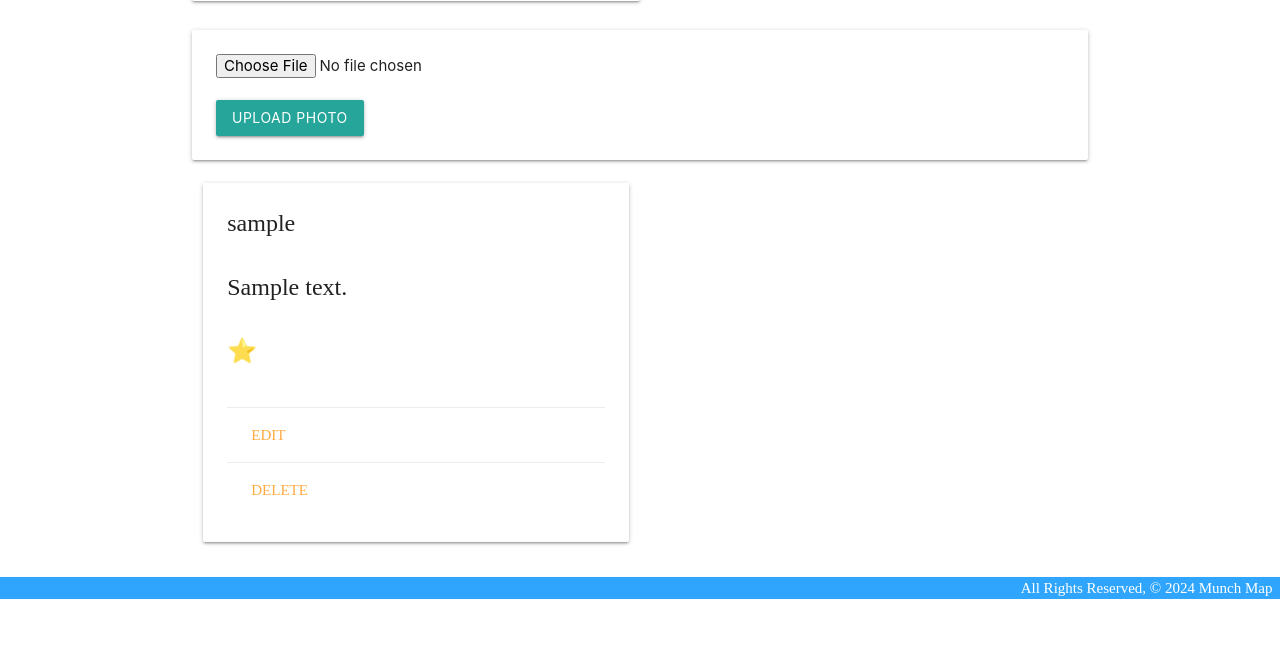
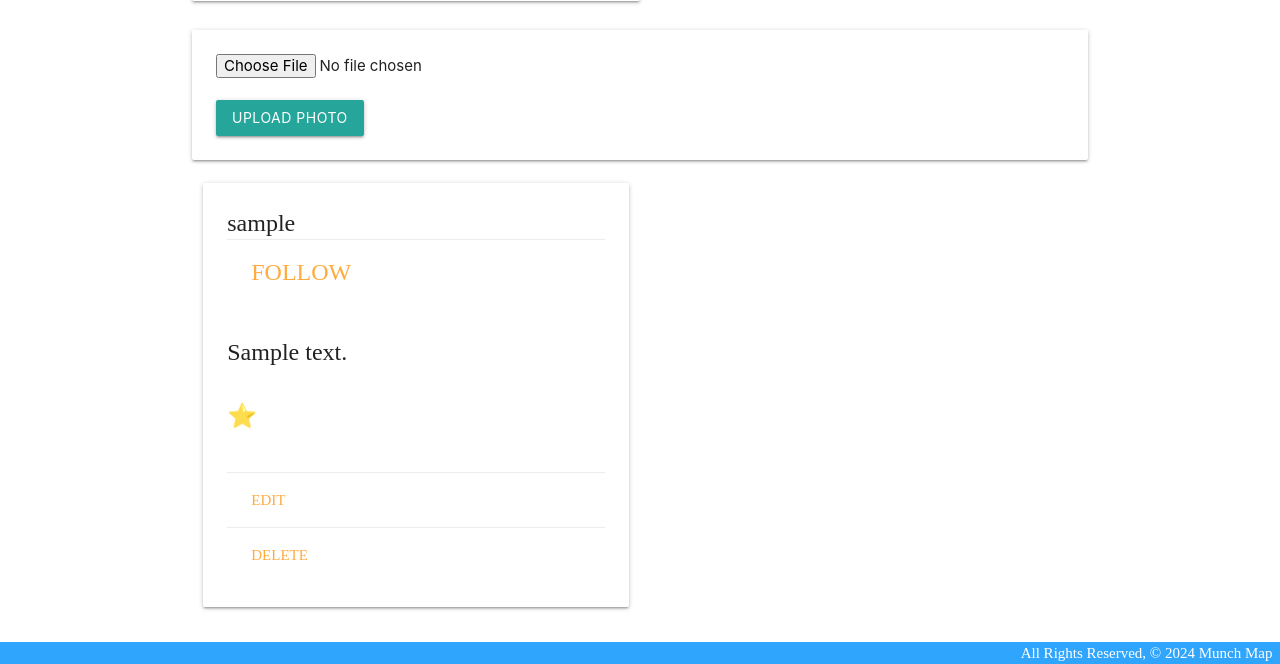
Before and after one commit to LynnTC/munchmap, a Django app: page /restaurants/1/ in a window 1280 px wide. Shown: the part 865-1529 px from the top of the page. Before the commit the page ends 1464 px from the top, so only its background shows below. Run offline with Django 5.2, Linux system fonts and the light colour scheme; tables that the repository leaves empty hold one stand-in row (values such as "Sample post"); grey boxes are pictures that could not be loaded.

Commit message:
user folow function implemnted

```diff
--- a/main_app/templates/restaurants/detail.html
+++ b/main_app/templates/restaurants/detail.html
@@ -36,7 +36,13 @@
       <div class="card">
         <div class="card-content">
           <span class="card-title">
-            <p>{{ review.user.username }}</p><br>
+            <p>{{ review.user.username }}</p>
+            {% if user.id != review.user.id %}
+            <div class="card-action">
+              <a href="{% url 'follow_user' %}">Follow</a>
+            </div>
+            {% endif %}
+            <br>
             <p>{{ review.content }}</p><br>
             <p>{{ review.get_rating_display }}</p><br>
           </span>
--- a/main_app/urls.py
+++ b/main_app/urls.py
@@ -11,5 +11,6 @@ urlpatterns = [
   path('review/<int:pk>/update/', views.ReviewUpdate.as_view(), name='reviews_update'),
   path('review/<int:pk>/delete/', views.ReviewDelete.as_view(), name='reviews_delete'),
   path('restaurants/<int:restaurant_id>/add_photo/', views.add_photo, name='add_photo'),
+  path('restaurants/<int:target_id>/follow/<int:follower_id>/', views.follow_user, name='follow_user'),
   path('accounts/signup', views.signup, name='signup'),
 ]
--- a/main_app/views.py
+++ b/main_app/views.py
@@ -4,6 +4,7 @@ import os
 from django.shortcuts import render, redirect
 from django.views.generic.edit import CreateView, UpdateView, DeleteView
 from django.contrib.auth import login
+from django.contrib.auth.models import User
 from django.contrib.auth.forms import UserCreationForm
 from django.contrib.auth.decorators import login_required
 from django.contrib.auth.mixins import LoginRequiredMixin
@@ -20,6 +21,10 @@ def home(request):
     'reviews': reviews
   })
 
+def follow_user(request, user_id, review_user_id):
+  Following.follower(user_id)
+  request.user.target.add(review_user_id)
+  return redirect('/restaurants/{restaurant_id}')
 
 def about(request):
   return render(request, 'about.html')
@@ -32,8 +37,10 @@ def restaurant_index(request):
 
 def restaurants_detail(request, restaurant_id):
   restaurant = Restaurant.objects.get(id=restaurant_id)
+  user = User.objects.all()
   return render(request, 'restaurants/detail.html', {
     'restaurant': restaurant,
+    'user': user
   })
 
 class RestaurantCreate(CreateView):
@@ -43,6 +50,7 @@ class RestaurantCreate(CreateView):
   def form_valid(self, form):
     form.instance.user = self.request.user
     return super().form_valid(form)
+
 
 class ReviewCreate(CreateView):
   model = Review
@@ -59,10 +67,12 @@ class ReviewCreate(CreateView):
 
   success_url = '/restaurants/{restaurant_id}'
 
+
 class ReviewUpdate(UpdateView):
   model = Review
   fields = ['content', 'rating']
   success_url = '/restaurants/{restaurant_id}'
+
 
 class ReviewDelete(DeleteView):
   model = Review
```
